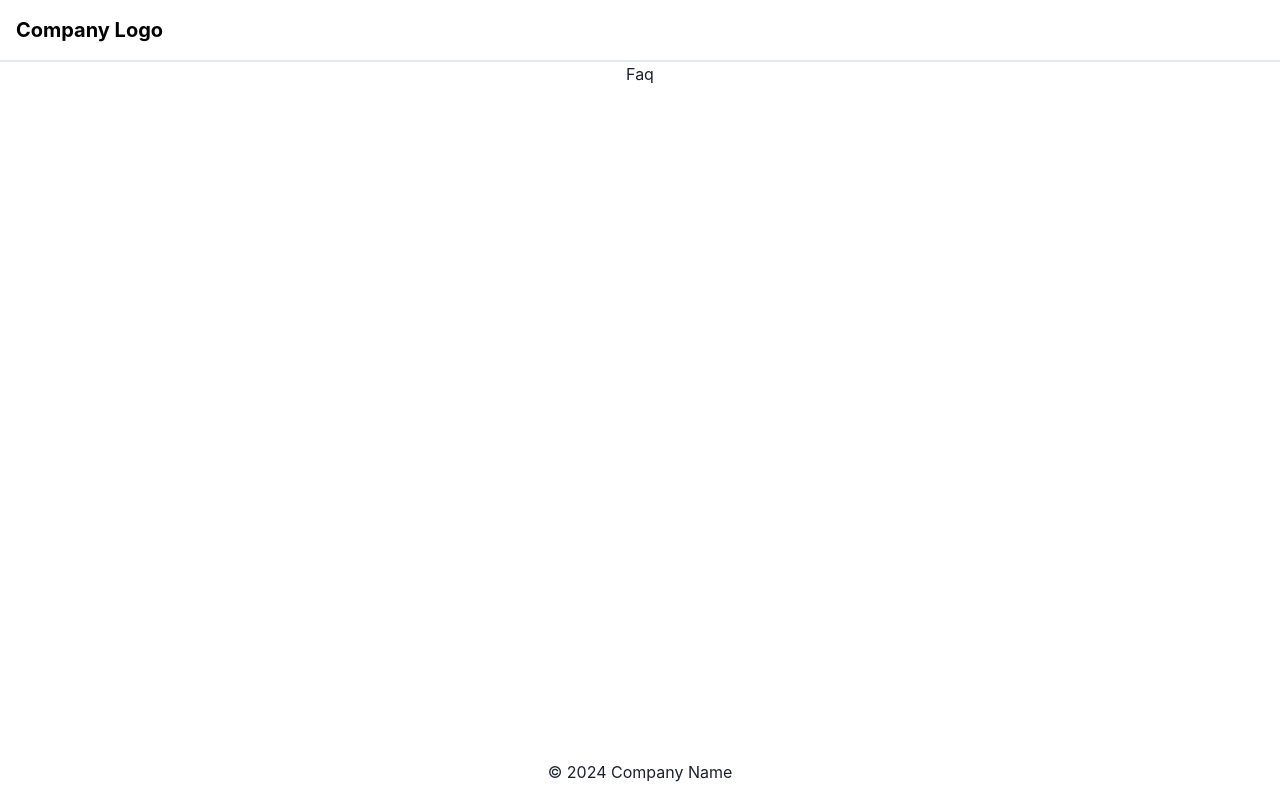
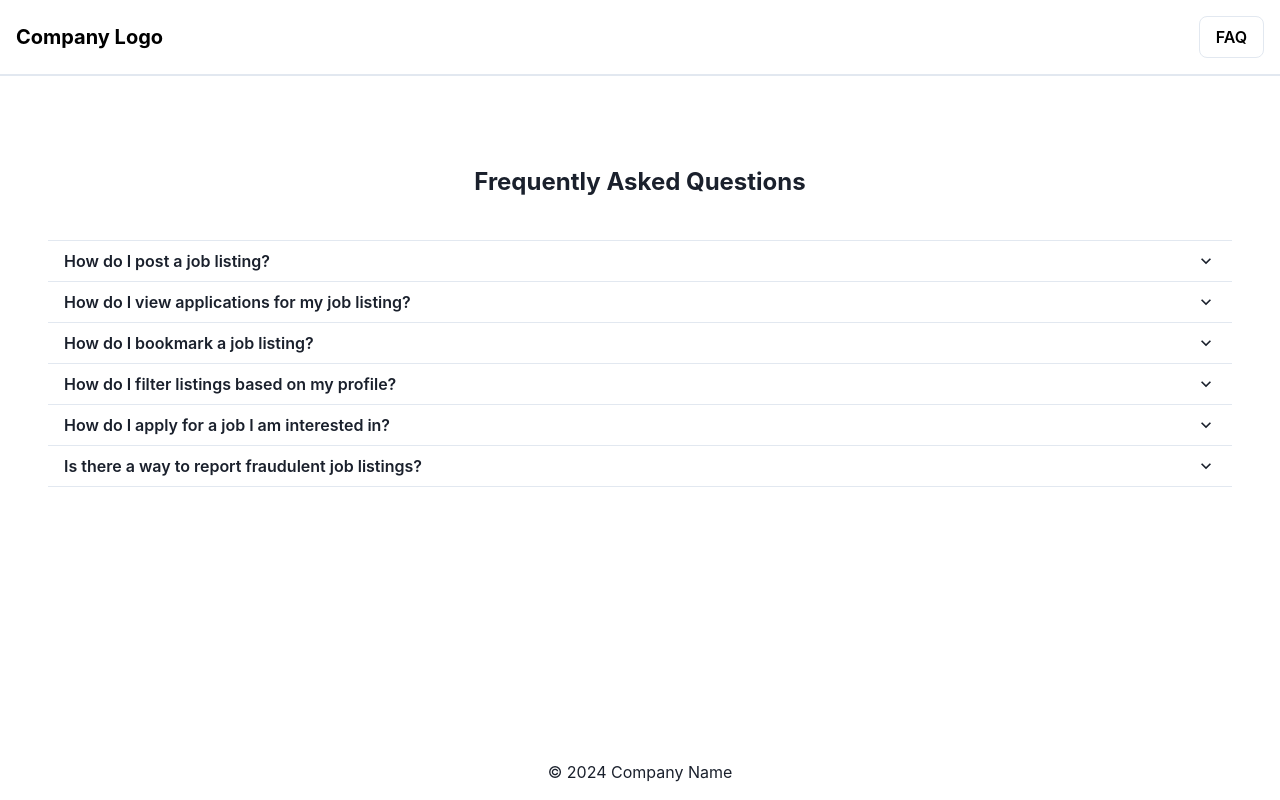
Before and after one commit to bhishman-desai/JobVerse, a React (Create React App) app in the folder client/: page /faq in a window 1280 px wide. Built offline with nearby package versions, Linux system fonts and the light colour scheme.

Commit message:
Add faq dropdown questions

```diff
--- a/client/package.json
+++ b/client/package.json
@@ -3,6 +3,7 @@
   "version": "0.1.0",
   "private": true,
   "dependencies": {
+    "@chakra-ui/icons": "^2.1.1",
     "@chakra-ui/react": "^2.8.2",
     "@emotion/react": "^11.11.4",
     "@emotion/styled": "^11.11.5",
--- a/client/src/components/layout/navbar.jsx
+++ b/client/src/components/layout/navbar.jsx
@@ -1,11 +1,17 @@
 import React from 'react';
 import { Box, Flex } from '@chakra-ui/react';
+import { Link } from 'react-router-dom';
 
 const Navbar = () => {
     return (
         <Box className="bg-white-500 border-b-2 border-black-900 p-4">
             <Flex justify="space-between" align="center">
                 <Box className="text-black text-xl font-bold">Company Logo</Box>
+                <Link to="/faq">
+                    <button className="text-black font-semibold px-4 py-2 rounded-lg border border-black-900 hover:bg-gray-300">
+                        FAQ
+                    </button>
+                </Link>
             </Flex>
         </Box>
     );
--- a/client/src/pages/Faq.jsx
+++ b/client/src/pages/Faq.jsx
@@ -1,12 +1,98 @@
 import React from 'react';
-import { Box, Flex, Text } from '@chakra-ui/react';
+import { Box, Flex, Text, Accordion, AccordionItem, AccordionButton, AccordionPanel, AccordionIcon } from '@chakra-ui/react';
 
 const Faq = () => {
   return (
-    <Box>
+    <Box px={[4, 8, 12]} py={[8, 10, 12]}>
       <Flex justify="center" align="center">
-        <Text>Faq</Text>
+        <Text as="h1" fontSize="2xl" fontWeight="bold" py={10}>Frequently Asked Questions</Text>
       </Flex>
+      <Accordion allowToggle>
+        <AccordionItem>
+          <h2>
+            <AccordionButton>
+              <Box flex="1" textAlign="left" fontWeight="semibold">
+                How do I post a job listing?
+              </Box>
+              <AccordionIcon />
+            </AccordionButton>
+          </h2>
+          <AccordionPanel pb={4}>
+            To post a job listing, you can.....
+          </AccordionPanel>
+        </AccordionItem>
+
+        <AccordionItem>
+          <h2>
+            <AccordionButton>
+              <Box flex="1" textAlign="left" fontWeight="semibold">
+              How do I view applications for my job listing?
+              </Box>
+              <AccordionIcon />
+            </AccordionButton>
+          </h2>
+          <AccordionPanel pb={4}>
+            To view submitted job applications for your listing, you can....
+          </AccordionPanel>
+        </AccordionItem>
+
+        <AccordionItem>
+          <h2>
+            <AccordionButton>
+              <Box flex="1" textAlign="left" fontWeight="semibold">
+              How do I bookmark a job listing?
+              </Box>
+              <AccordionIcon />
+            </AccordionButton>
+          </h2>
+          <AccordionPanel pb={4}>
+            To bookmark a job listing, you can....
+          </AccordionPanel>
+        </AccordionItem>
+
+        <AccordionItem>
+          <h2>
+            <AccordionButton>
+              <Box flex="1" textAlign="left" fontWeight="semibold">
+              How do I filter listings based on my profile?
+              </Box>
+              <AccordionIcon />
+            </AccordionButton>
+          </h2>
+          <AccordionPanel pb={4}>
+            To filter listings, you can....
+          </AccordionPanel>
+        </AccordionItem>
+
+        <AccordionItem>
+          <h2>
+            <AccordionButton>
+              <Box flex="1" textAlign="left" fontWeight="semibold">
+              How do I apply for a job I am interested in?
+              </Box>
+              <AccordionIcon />
+            </AccordionButton>
+          </h2>
+          <AccordionPanel pb={4}>
+            To apply for a job, you can
+          </AccordionPanel>
+        </AccordionItem>
+
+        <AccordionItem>
+          <h2>
+            <AccordionButton>
+              <Box flex="1" textAlign="left" fontWeight="semibold">
+              Is there a way to report fraudulent job listings?
+              </Box>
+              <AccordionIcon />
+            </AccordionButton>
+          </h2>
+          <AccordionPanel pb={4}>
+            Yes, in order to report a job listing that appears to be fake or a scam, you can...
+          </AccordionPanel>
+        </AccordionItem>
+
+      </Accordion>
     </Box>
   );
 }
```
Also changed, not shown: 1 other file (tests, documents, lock files or other folders).
